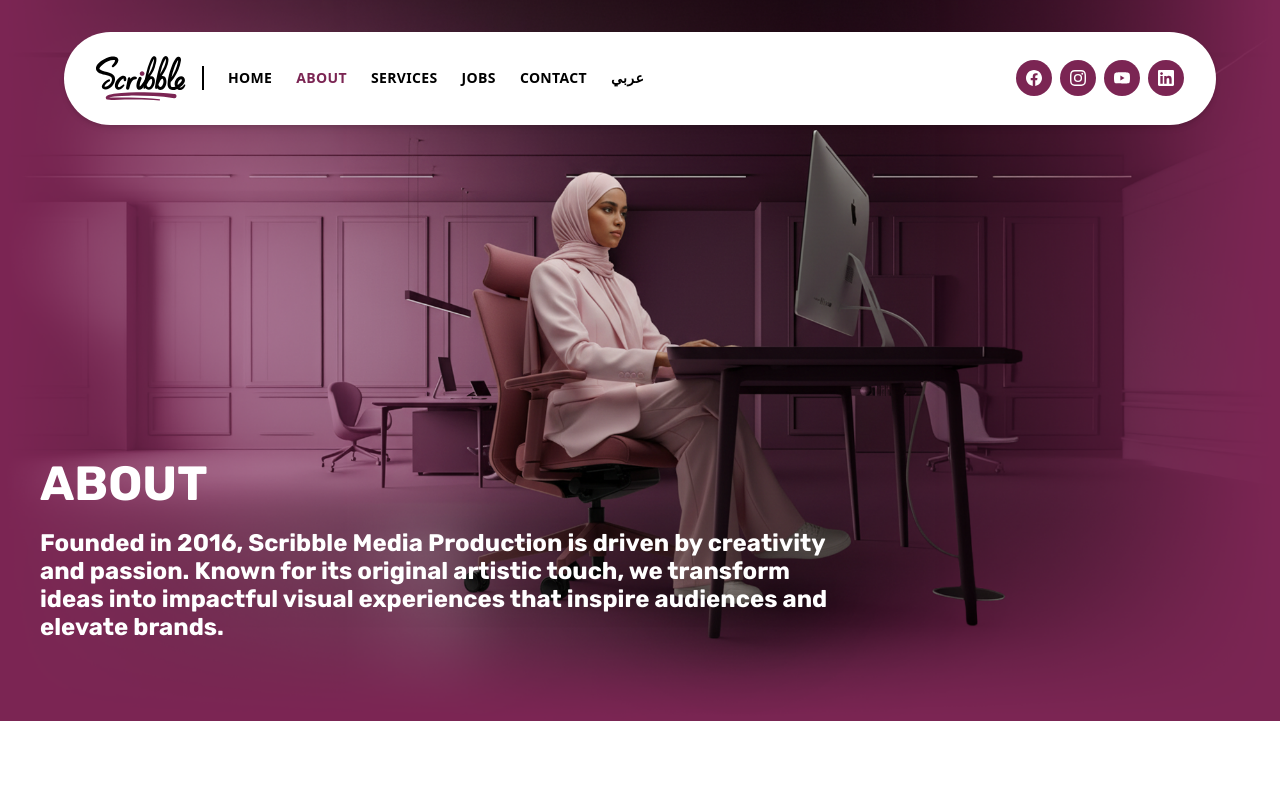
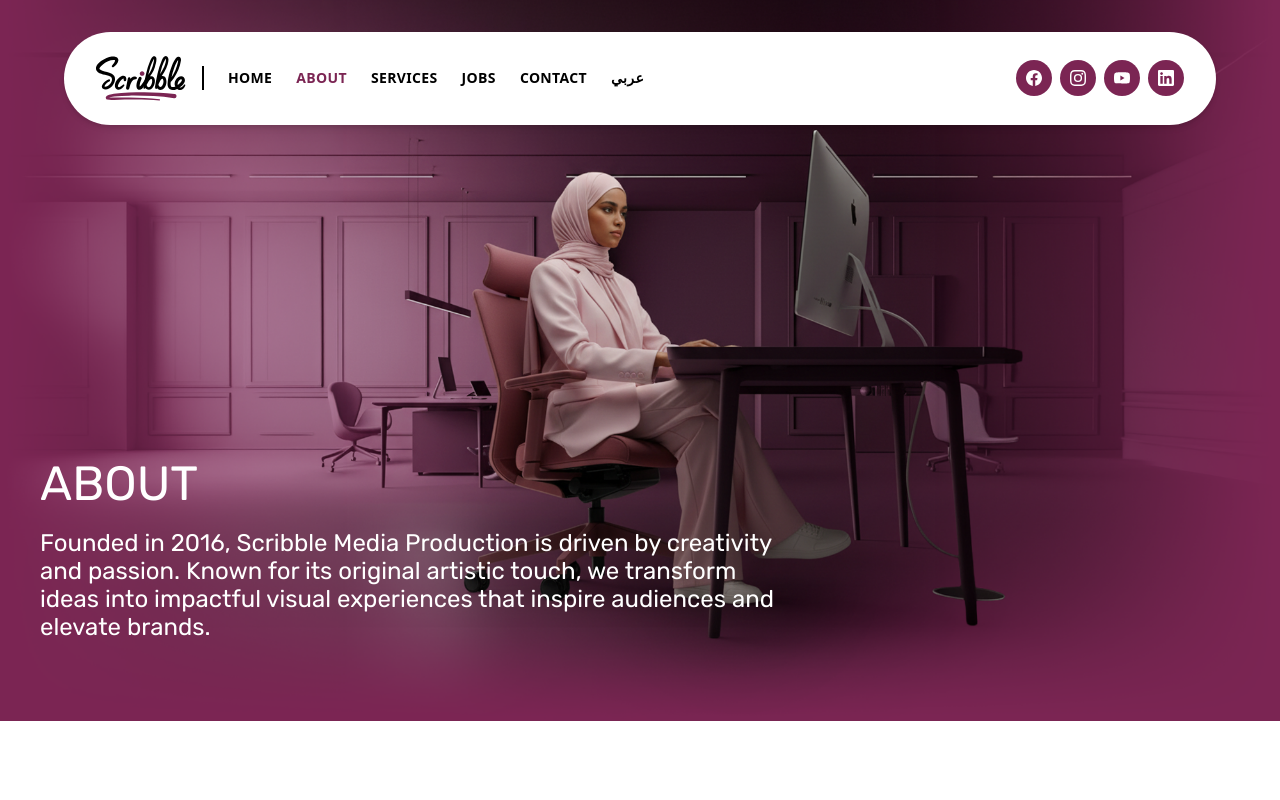
Before and after one commit to suhayb-yahya/scribble, a Next.js app: page /about in a window 1280 px wide. Shown: the top 800 px of the page. Built offline with nearby package versions, Linux system fonts and the light colour scheme.

Commit message:
font size correction;

```diff
--- a/src/components/sections/about/AboutHero.tsx
+++ b/src/components/sections/about/AboutHero.tsx
@@ -28,17 +28,17 @@ export default function AboutHero() {
                   className={`${rubik.className} text-white uppercase leading-tight`}
                   style={{
                     fontSize: "clamp(28px, 6vw, 48px)",
-                    fontWeight: 700,
+                    fontWeight: 500,
                     lineHeight: "1.2",
                   }}
                 >
                   ABOUT
                 </h1>
                 <p
-                  className={`${rubik.className} text-white mt-4 leading-tight font-bold`}
+                  className={`${rubik.className} text-white mt-4 leading-tight`}
                   style={{
                     fontSize: "24px",
-                    fontWeight: 700,
+                    fontWeight: 300,
                     lineHeight: "normal",
                   }}
                 >
```
